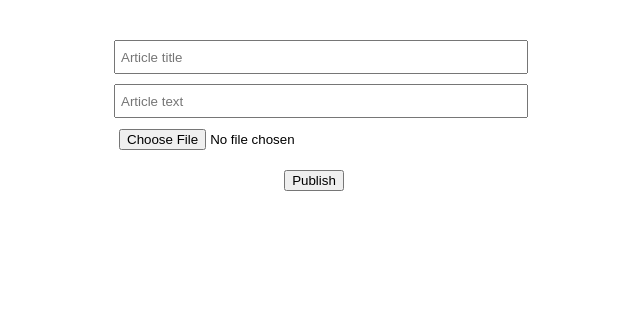
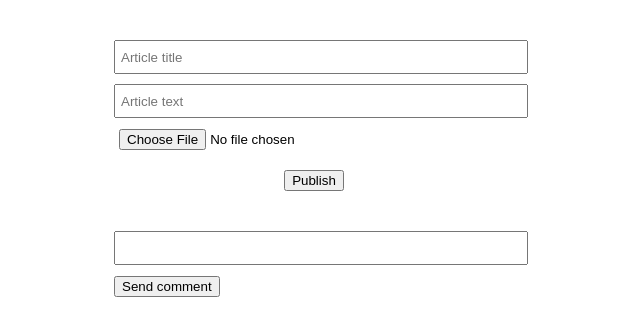
Before and after one commit to zimishe/node_blog_fe_work, a React (Create React App) app: page / in a window 1280 px wide. Shown: the top 336 px of the page, without its empty margins (326-966 px from the left). Built offline with nearby package versions, Linux system fonts and the light colour scheme.

Commit message:
front-end for creating article and sending comment

```diff
--- a/src/App.js
+++ b/src/App.js
@@ -6,17 +6,14 @@ const App = () => {
   const [title, setTitle] = useState("");
   const [text, setText] = useState("");
   const [image, setImage] = useState("");
-  const [imageUrl, setImageUrl] = useState("")
-  const [imageVisible, setImageVisible] = useState(false)
+  const [imageURl, setImageUrl] = useState("");
+  const [commentText, setCommentText] = useState("");
 
   const getSignedrequest = async file => {
     try {
-      const response = await axios.get(
+      return await axios.get(
         `http://localhost:8000/sign-s3?file-name=${file.name}&file-type=${file.type}`
       );
-
-      setImageUrl(response.data.url);
-      uploadFile(response.data.signedRequest, file);
     } catch (error) {
       console.log(error);
     }
@@ -25,31 +22,33 @@ const App = () => {
   const uploadFile = async (signedRequest, file) => {
     await axios.put(signedRequest, file, {
       headers: {
-        'Content-Type': file.type
+        "Content-Type": file.type
       }
     });
-
-    setImageVisible(true);
   };
 
   const onFileSelected = e => {
     const file = e.target.files[0];
 
     if (file) {
-      setImage(e.target.value);
-      getSignedrequest(file);
+      setImage(file);
     }
   };
 
-  const onSubmit = e => {
+  const onSubmit = async e => {
     e.preventDefault();
 
-    axios
+    const response = await getSignedrequest(image);
+    await uploadFile(response.data.signedRequest, image);
+    setImageUrl(response.data.url);
+
+    await axios
       .post(
         "http://localhost:8000/articles",
         {
           title,
-          text
+          text,
+          coverImageUrl: response.data.url
         },
         {
           headers: {
@@ -64,9 +63,35 @@ const App = () => {
       });
   };
 
+  const postComment = async e => {
+    e.preventDefault();
+
+    await axios
+      .post(
+        "http://localhost:8000/articles/13b70a00-5ed1-11ea-8890-b19e78a9cc97/comments",
+        {
+          author: {
+            id: "e586f450-5ee5-11ea-8c79-6369f763d335"
+          },
+          text: commentText.trim()
+        },
+        {
+          headers: {
+            "Content-Type": "application/json",
+            Authorization:
+              "Bearer eyJhbGciOiJIUzI1NiIsInR5cCI6IkpXVCJ9.eyJlbWFpbCI6InRlc3RAdC50IiwicGFzc3dvcmQiOiJ6aGVwYSIsImlhdCI6MTU4MzQxNTIzM30.KNDAiDKLK7AL2ZhAqUlmnrXmB4PXZqrkRoeMJbpObuA"
+          }
+        }
+      )
+      .catch(function(error) {
+        console.log(error);
+      });
+  };
+
   return (
+    <>
       <form onSubmit={onSubmit} className="App">
-      {imageUrl && imageVisible && <img src={imageUrl} alt="" />}
+        {imageURl && <img style={{ width: "100%" }} src={imageURl} alt="" />}
         <input
           value={title}
           onChange={e => setTitle(e.target.value)}
@@ -80,13 +105,21 @@ const App = () => {
           placeholder="Article text"
         />
         <input
-        value={image}
           onChange={onFileSelected}
           type="file"
           placeholder="Select article cover"
         />
         <button type="submit">Publish</button>
       </form>
+      <form style={{ margin: "20px auto", width: 400 }} onSubmit={postComment}>
+        <input
+          type="textarea"
+          value={commentText}
+          onChange={e => setCommentText(e.target.value)}
+        />
+        <button type="submit">Send comment</button>
+      </form>
+    </>
   );
 };
 
```
Lines whose indentation alone changed are shown as unchanged.
